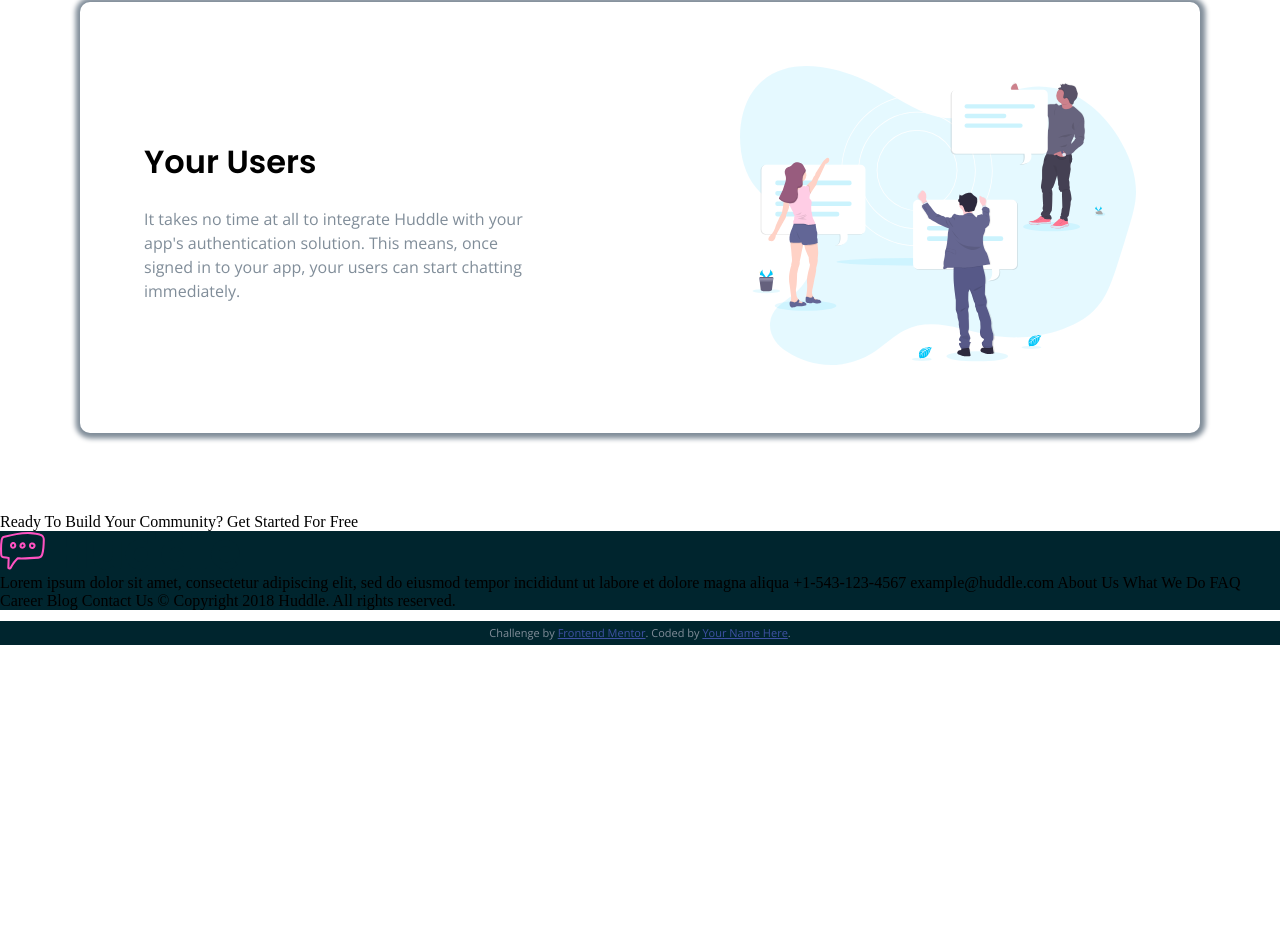
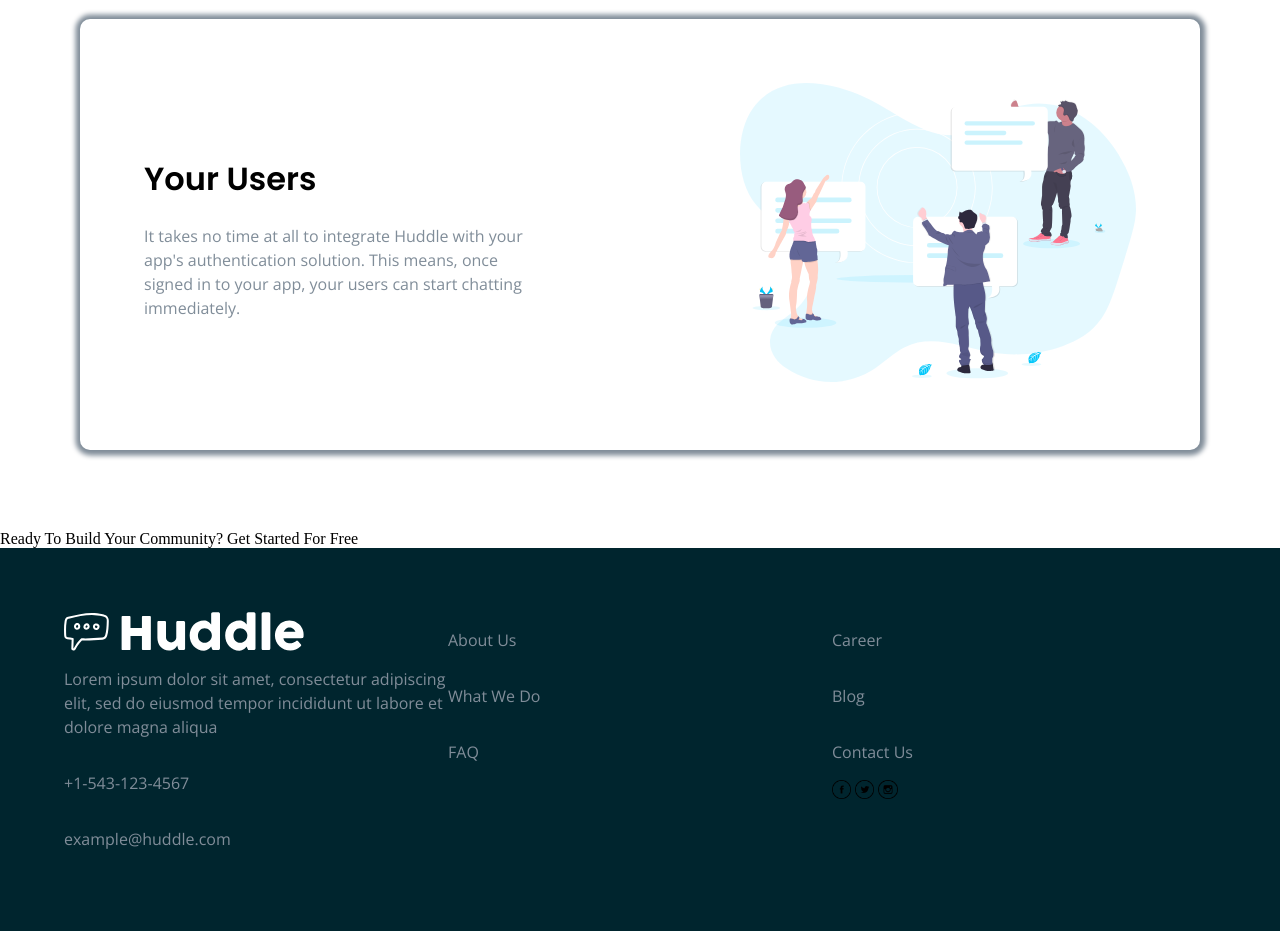
Before and after one commit to fountaina/huddle-site, a plain HTML site: page index.html in a window 1280 px wide. Shown: the part 1820-2751 px from the top of the page. Before the commit the page ends 2476 px from the top, so only its background shows below. Drawn offline with nearby package versions, Linux system fonts and the light colour scheme.

Commit message:
fixed the flexbox layout of the first-section to 1:3 for text:image

```diff
--- a/CSS/sytles.css
+++ b/CSS/sytles.css
@@ -30,16 +30,21 @@ body {
 .second-bar {
     display: flex;
     justify-self: space-between;
+}
+
+#second-bar-text {
+    flex-direction: column;
     flex: 1;
 }
 
-.second-bar-text {
-    display: flex;
-    flex-direction: column;
+#second-bar-image {
+    flex: 2;
+
 }
 
 #illustration-mockup {
-    width: 750px;
+    /*width: 750px;*/
+    max-width: 100%;
 }
 
 #get-started-button{
@@ -101,7 +106,36 @@ p {
 }
 
 .sixth-section {
+    display: flex;
     background-color: hsl(192, 100%, 9%);
+    padding: 5%;
+    justify-content: space-between;
+}
+
+#sixth-section-logo {
+    filter: brightness(0) invert(1);
+}
+
+.sixth-section-block {
+    flex: 1;
+}
+
+.b1 {
+    display: flex;
+
+}
+
+.b2 {
+    display: flex;
+
+}
+
+.b3 {
+    display: flex;
+}
+
+.social-media-icons {
+    width: 5%;
 }
 footer {
     background-color: hsl(192, 100%, 9%);
--- a/index.html
+++ b/index.html
@@ -14,7 +14,7 @@
   <link rel="preconnect" href="https://fonts.gstatic.com" crossorigin>
   <link href="https://fonts.googleapis.com/css2?family=Open+Sans:ital,wght@0,300..800;1,300..800&display=swap" rel="stylesheet">
 
-  <title>Frontend Mentor | Huddle landing page with alternating feature blocks</title>
+  <title>Huddle</title>
 
   <!-- Feel free to remove these styles or customise in your own stylesheet 👍 -->
   <style>
@@ -35,7 +35,7 @@
     </div>
     <div class="second-bar">
 
-      <div class="second-bar-text">
+      <div class="second-bar-content" id="second-bar-text">
         <h1>Build The Community Your Fans Will Love</h1>
 
         <p id="first-p">Huddle re-imagines the way we build communities. You have a voice, but so does your audience.
@@ -44,8 +44,10 @@
         <div class=""></div>
         <button id="get-started-button">Get Started For Free</button>
       </div>
+      <div class="second-bar-content" id="second-bar-image">
+        <img  id="illustration-mockup" src="images/illustration-mockups.svg" alt="illustration">
+      </div>
 
-      <img  id="illustration-mockup" src="images/illustration-mockups.svg" alt="illustration">
 
     </div>
 
@@ -104,26 +106,72 @@
   </div>
 
   <div class="sixth-section">
-    <div class="logo-container">
-      <img src="images/logo.svg" alt="">
+    <div class="sixth-section-block">
+      <div class="b1">
+        <img id="sixth-section-logo" src="images/logo.svg" alt="">
+      </div>
+      <div class="b1">
+        <p>
+          Lorem ipsum dolor sit amet, consectetur adipiscing elit, sed do eiusmod tempor
+          incididunt ut labore et dolore magna aliqua
+        </p>
+      </div>
+
+      <div class="b1">
+        <p>
+          +1-543-123-4567
+        </p>
+      </div>
+
+      <div class="b1">
+        <p>
+          example@huddle.com
+        </p>
+      </div>
     </div>
-    Lorem ipsum dolor sit amet, consectetur adipiscing elit, sed do eiusmod tempor
-    incididunt ut labore et dolore magna aliqua
 
-    +1-543-123-4567
-    example@huddle.com
+    <div class="sixth-section-block">
+      <div class="b2">
+        <p> About Us</p>
+      </div>
 
-    About Us
-    What We Do
-    FAQ
+      <div class="b1">
+        <p>
+          What We Do
+        </p>
+      </div>
 
-    Career
-    Blog
-    Contact Us
+      <div class="b1">
+        <p>
+          FAQ
+        </p>
+      </div>
+    </div>
 
-    &copy; Copyright 2018 Huddle. All rights reserved.
+    <div class="sixth-section-block">
+      <div class="b3">
+        <p> Career</p>
+      </div>
+      <div class="b3">
+        <p>
+          Blog
+        </p>
+      </div>
+      <div class="b3">
+        <p>
+          Contact Us
+        </p>
+      </div>
+
+    <div class="sixth-section-block">
+      <img class="social-media-icons" src="images/facebook.png" alt="facebook-page">
+      <img class="social-media-icons" src="images/twitter.png" alt="twitter-page">
+      <img class="social-media-icons" src="images/instagram.png" alt="instagram-page">
+    </div>
+
   </div>
-
+<!--
+ &copy; Copyright 2018 Huddle. All rights reserved.
   <footer>
     <p class="attribution">
       Challenge by <a href="https://www.frontendmentor.io?ref=challenge" target="_blank">Frontend Mentor</a>.
@@ -132,3 +180,5 @@
   </footer>
 </body>
 </html>
+
+-->
```
Also changed, not shown: images/facebook.png (added), images/instagram.png (added), images/twitter.png (added).
